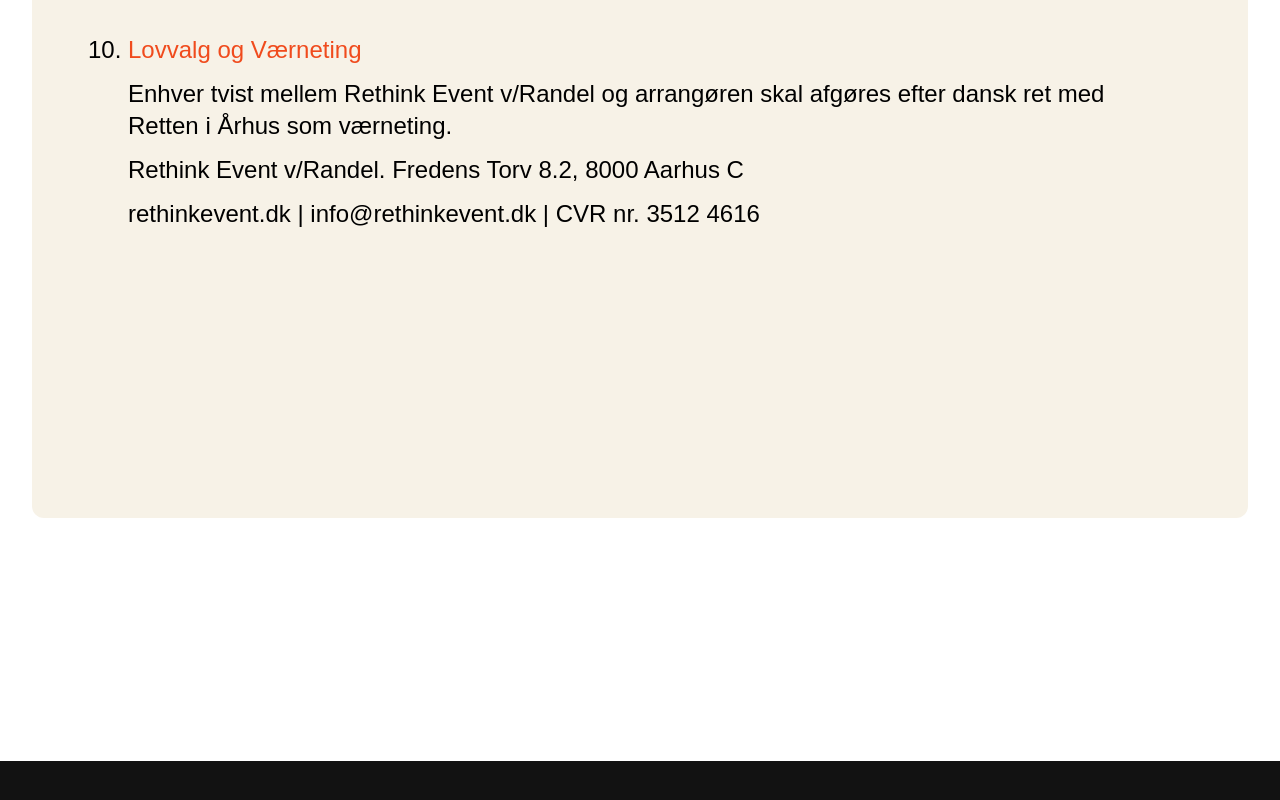
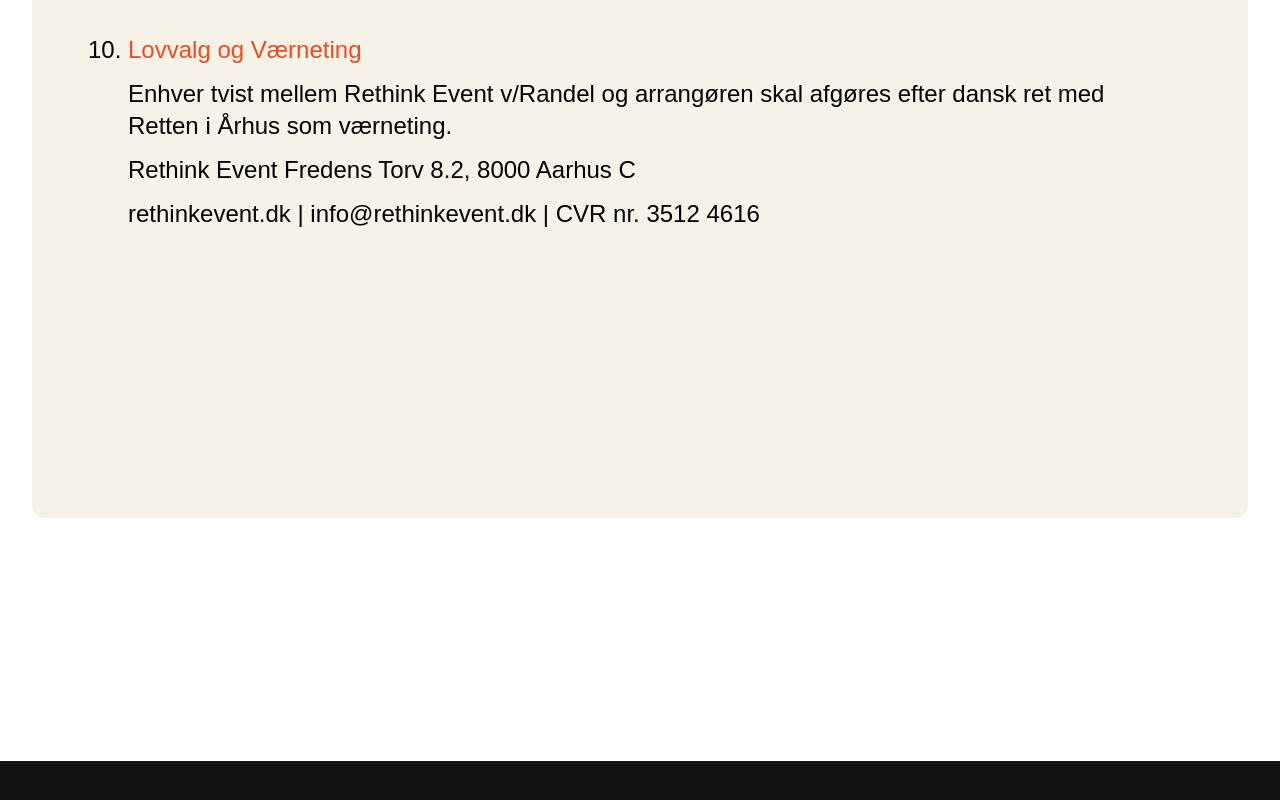
Before and after one commit to Furb/rethink, a Next.js app: page /forretningsbetingelser in a window 1280 px wide. Shown: the part 5565-6365 px from the top of the page. Built offline with nearby package versions, Linux system fonts and the light colour scheme.

Commit message:
testing deploymement

```diff
--- a/app/(front)/forretningsbetingelser/page.tsx
+++ b/app/(front)/forretningsbetingelser/page.tsx
@@ -224,7 +224,7 @@ const Forretningsbetingelser = () => {
               afgøres efter dansk ret med Retten i Århus som værneting.
             </p>
             <p className="mb-3">
-              Rethink Event v/Randel. Fredens Torv 8.2, 8000 Aarhus C
+              Rethink Event Fredens Torv 8.2, 8000 Aarhus C
             </p>
             <p>rethinkevent.dk | info@rethinkevent.dk | CVR nr. 3512 4616</p>
           </li>
```
